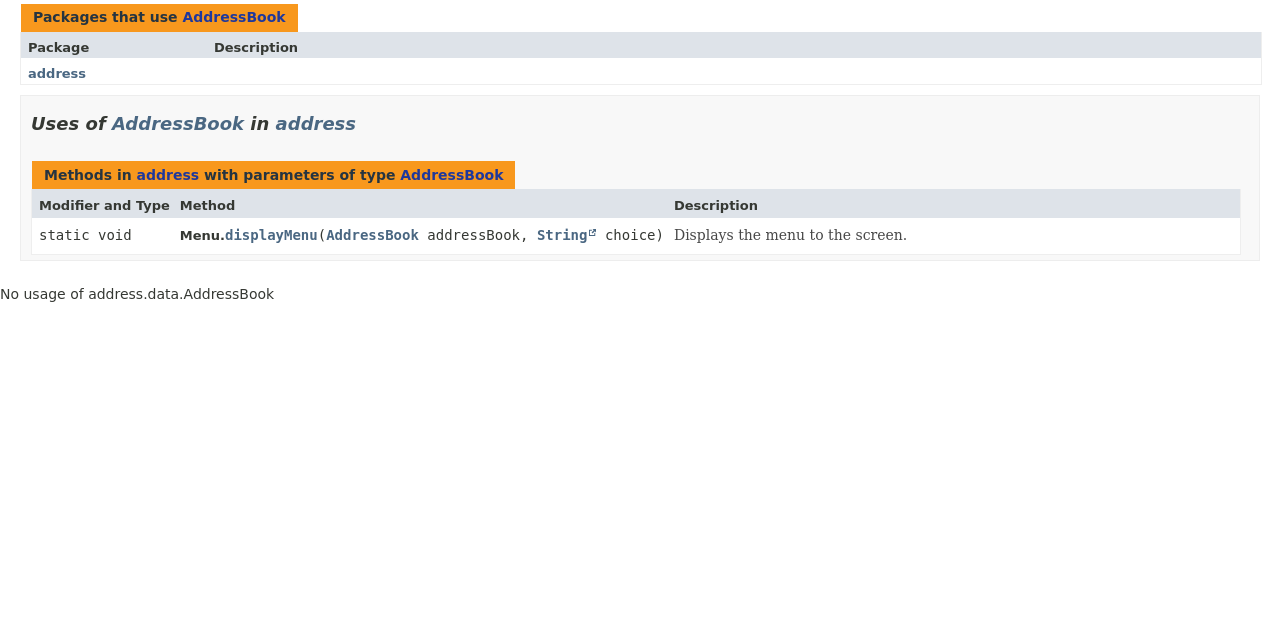
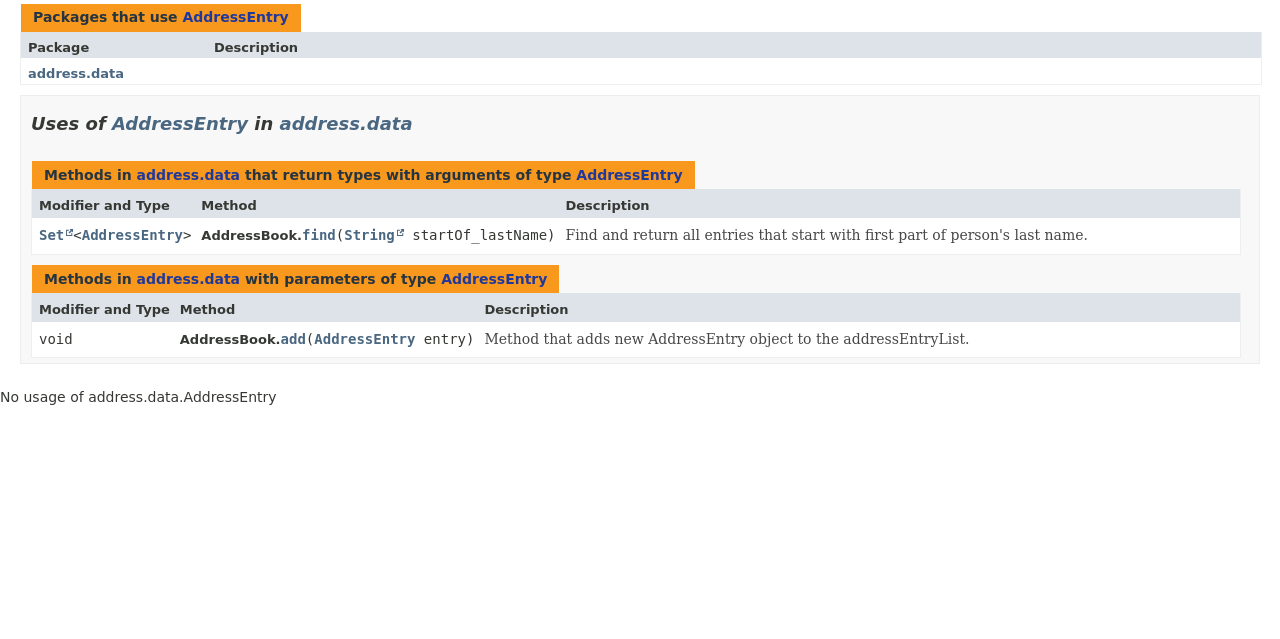
Before and after one commit to V-a-n-e-s-s-a/Rodriguez_AddressBook, a plain HTML site: page docs/address/data/class-use/AddressBook.html in a window 1280 px wide. Shown: the part 161-800 px from the top of the page. Drawn offline with Linux system fonts and the light colour scheme; a script that the page names is missing; a web font is replaced by a local one.

Commit message:
Update AddressBook.html

```diff
--- a/docs/address/data/class-use/AddressBook.html
+++ b/docs/address/data/class-use/AddressBook.html
@@ -2,16 +2,16 @@
 <html lang="en">
 <head>
 <!-- Generated by javadoc (17) on Thu Feb 29 11:55:56 PST 2024 -->
-<title>Uses of Class address.data.AddressBook</title>
+<title>Uses of Class address.data.AddressEntry</title>
 <meta name="viewport" content="width=device-width, initial-scale=1">
 <meta http-equiv="Content-Type" content="text/html; charset=utf-8">
 <meta name="dc.created" content="2024-02-29">
 <!-- Generated by javadoc (17) on Fri Feb 23 11:45:56 PST 2024 -->
-<title>Uses of Class address.data.AddressBook</title>
+<title>Uses of Class address.data.AddressEntry</title>
 <meta name="viewport" content="width=device-width, initial-scale=1">
 <meta http-equiv="Content-Type" content="text/html; charset=utf-8">
 <meta name="dc.created" content="2024-02-23">
-<meta name="description" content="use: package: address.data, class: AddressBook">
+<meta name="description" content="use: package: address.data, class: AddressEntry">
 <meta name="generator" content="javadoc/ClassUseWriter">
 <link rel="stylesheet" type="text/css" href="../../../stylesheet.css" title="Style">
 <link rel="stylesheet" type="text/css" href="../../../script-dir/jquery-ui.min.css" title="Style">
@@ -35,7 +35,7 @@ loadScripts(document, 'script');</script>
 <ul id="navbar-top-firstrow" class="nav-list" title="Navigation">
 <li><a href="../../../index.html">Overview</a></li>
 <li><a href="../package-summary.html">Package</a></li>
-<li><a href="../AddressBook.html" title="class in address.data">Class</a></li>
+<li><a href="../AddressEntry.html" title="class in address.data">Class</a></li>
 <li class="nav-bar-cell1-rev">Use</li>
 <li><a href="../package-tree.html">Tree</a></li>
 <li><a href="../../../index-files/index-1.html">Index</a></li>
@@ -54,30 +54,40 @@ loadScripts(document, 'script');</script>
 <div class="flex-content">
 <main role="main">
 <div class="header">
-<h1 title="Uses of Class address.data.AddressBook" class="title">Uses of Class<br>address.data.AddressBook</h1>
+<h1 title="Uses of Class address.data.AddressEntry" class="title">Uses of Class<br>address.data.AddressEntry</h1>
 </div>
-<div class="caption"><span>Packages that use <a href="../AddressBook.html" title="class in address.data">AddressBook</a></span></div>
+<div class="caption"><span>Packages that use <a href="../AddressEntry.html" title="class in address.data">AddressEntry</a></span></div>
 <div class="summary-table two-column-summary">
 <div class="table-header col-first">Package</div>
 <div class="table-header col-last">Description</div>
-<div class="col-first even-row-color"><a href="#address">address</a></div>
+<div class="col-first even-row-color"><a href="#address.data">address.data</a></div>
 <div class="col-last even-row-color">&nbsp;</div>
 </div>
 <section class="class-uses">
 <ul class="block-list">
 <li>
-<section class="detail" id="address">
-<h2>Uses of <a href="../AddressBook.html" title="class in address.data">AddressBook</a> in <a href="../../package-summary.html">address</a></h2>
-<div class="caption"><span>Methods in <a href="../../package-summary.html">address</a> with parameters of type <a href="../AddressBook.html" title="class in address.data">AddressBook</a></span></div>
+<section class="detail" id="address.data">
+<h2>Uses of <a href="../AddressEntry.html" title="class in address.data">AddressEntry</a> in <a href="../package-summary.html">address.data</a></h2>
+<div class="caption"><span>Methods in <a href="../package-summary.html">address.data</a> that return types with arguments of type <a href="../AddressEntry.html" title="class in address.data">AddressEntry</a></span></div>
 <div class="summary-table three-column-summary">
 <div class="table-header col-first">Modifier and Type</div>
 <div class="table-header col-second">Method</div>
 <div class="table-header col-last">Description</div>
-<div class="col-first even-row-color"><code>static void</code></div>
-<div class="col-second even-row-color"><span class="type-name-label">Menu.</span><code><a href="../../Menu.html#displayMenu(address.data.AddressBook,java.lang.String)" class="member-name-link">displayMenu</a><wbr>(<a href="../AddressBook.html" title="class in address.data">AddressBook</a>&nbsp;addressBook,
- <a href="https://docs.oracle.com/en/java/javase/17/docs/api/java.base/java/lang/String.html" title="class or interface in java.lang" class="external-link">String</a>&nbsp;choice)</code></div>
+<div class="col-first even-row-color"><code><a href="https://docs.oracle.com/en/java/javase/17/docs/api/java.base/java/util/Set.html" title="class or interface in java.util" class="external-link">Set</a>&lt;<a href="../AddressEntry.html" title="class in address.data">AddressEntry</a>&gt;</code></div>
+<div class="col-second even-row-color"><span class="type-name-label">AddressBook.</span><code><a href="../AddressBook.html#find(java.lang.String)" class="member-name-link">find</a><wbr>(<a href="https://docs.oracle.com/en/java/javase/17/docs/api/java.base/java/lang/String.html" title="class or interface in java.lang" class="external-link">String</a>&nbsp;startOf_lastName)</code></div>
 <div class="col-last even-row-color">
-<div class="block">Displays the menu to the screen.</div>
+<div class="block">Find and return all entries that start with first part of person's last name.</div>
+</div>
+</div>
+<div class="caption"><span>Methods in <a href="../package-summary.html">address.data</a> with parameters of type <a href="../AddressEntry.html" title="class in address.data">AddressEntry</a></span></div>
+<div class="summary-table three-column-summary">
+<div class="table-header col-first">Modifier and Type</div>
+<div class="table-header col-second">Method</div>
+<div class="table-header col-last">Description</div>
+<div class="col-first even-row-color"><code>void</code></div>
+<div class="col-second even-row-color"><span class="type-name-label">AddressBook.</span><code><a href="../AddressBook.html#add(address.data.AddressEntry)" class="member-name-link">add</a><wbr>(<a href="../AddressEntry.html" title="class in address.data">AddressEntry</a>&nbsp;entry)</code></div>
+<div class="col-last even-row-color">
+<div class="block">Method that adds new AddressEntry object to the addressEntryList.</div>
 </div>
 </div>
 </section>
@@ -85,7 +95,7 @@ loadScripts(document, 'script');</script>
 </ul>
 </section>
 </main>
-No usage of address.data.AddressBook</main>
+No usage of address.data.AddressEntry</main>
 </div>
 </div>
 </body>
```
